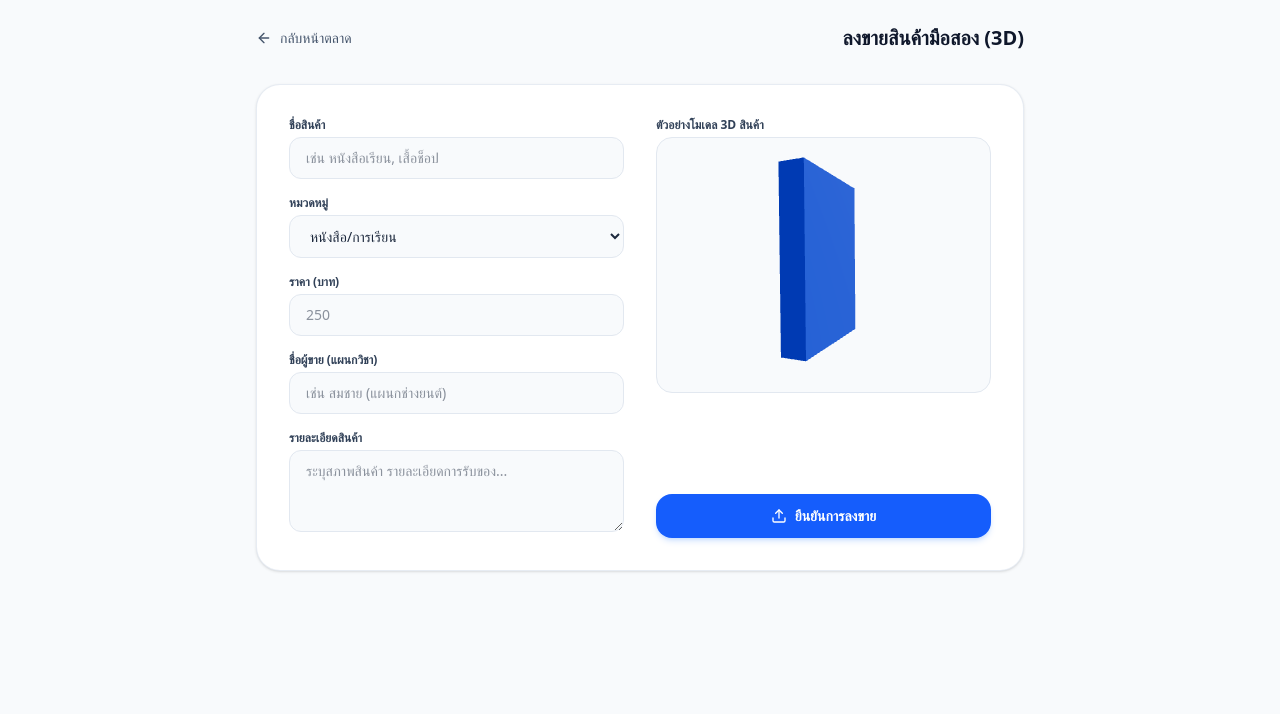
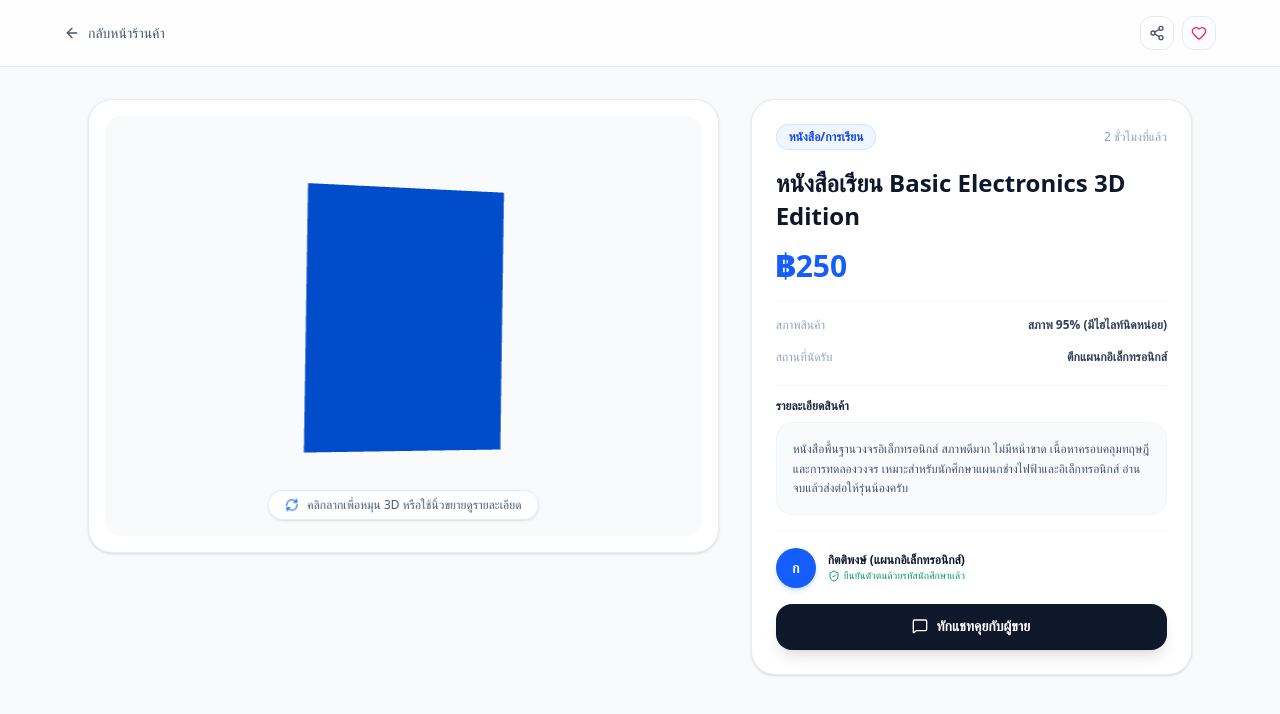
Before and after one commit to kanlaya06-stack/nextjs-boilerplate, a Next.js app: page /product in a window 1280 px wide. Shown: the top 714 px of the page. Built offline with nearby package versions, Linux system fonts and the light colour scheme.

Commit message:
Update page.tsx

```diff
--- a/app/product/page.tsx
+++ b/app/product/page.tsx
@@ -1,173 +1,218 @@
 'use client';
 
-import React, { useState } from 'react';
-import { Canvas } from '@react-three/fiber';
+import React, { useRef } from 'react';
+import { useParams, useRouter } from 'next/navigation';
+import { Canvas, useFrame } from '@react-three/fiber';
 import { OrbitControls, Float, Box, Cylinder, Torus, Cone } from '@react-three/drei';
-import { ArrowLeft, Upload, CheckCircle2 } from 'lucide-react';
+import { ArrowLeft, ShieldCheck, MessageSquare, Share2, Heart, Store, Truck, RefreshCw } from 'lucide-react';
 import Link from 'next/link';
 
-function Preview3D({ type }: { type: string }) {
+// Mock Data สินค้า
+const PRODUCTS_DATA: Record<string, any> = {
+  '1': {
+    id: '1',
+    name: 'หนังสือเรียน Basic Electronics 3D Edition',
+    category: 'หนังสือ/การเรียน',
+    price: 250,
+    condition: 'สภาพ 95% (มีไฮไลท์นิดหน่อย)',
+    seller: 'กิตติพงษ์ (แผนกอิเล็กทรอนิกส์)',
+    description: 'หนังสือพื้นฐานวงจรอิเล็กทรอนิกส์ สภาพดีมาก ไม่มีหน้าขาด เนื้อหาครอบคลุมทฤษฎีและการทดลองวงจร เหมาะสำหรับนักศึกษาแผนกช่างไฟฟ้าและอิเล็กทรอนิกส์ อ่านจบแล้วส่งต่อให้รุ่นน้องครับ',
+    type: 'book',
+    postedDate: '2 ชั่วโมงที่แล้ว',
+    location: 'ตึกแผนกอิเล็กทรอนิกส์',
+  },
+  '2': {
+    id: '2',
+    name: 'เสื้อช็อปวิทยาลัย Size L',
+    category: 'เสื้อผ้า/เครื่องแต่งกาย',
+    price: 180,
+    condition: 'มือสอง สภาพดี',
+    seller: 'อนวัช (ช่างยนต์)',
+    description: 'เสื้อช็อปปักโลโก้วิทยาลัย ขนาด L ซักสะอาดเรียบร้อย กระดุมครบทุกเม็ด ไม่มีรอยขาด นัดรับได้ที่หน้าตึกช่างยนต์ครับ',
+    type: 'shirt',
+    postedDate: '5 ชั่วโมงที่แล้ว',
+    location: 'ตึกช่างยนต์',
+  },
+  '3': {
+    id: '3',
+    name: 'ชุดวงจรไมโครคอนโทรลเลอร์ Arduino',
+    category: 'อุปกรณ์การเรียน',
+    price: 420,
+    condition: 'ของใหม่ Unbox',
+    seller: 'ธนกฤต (คอมพิวเตอร์)',
+    description: 'บอร์ดทดลองพร้อมสายไฟและเซนเซอร์พื้นฐาน ซื้อมาเกินโครงงาน ไม่เคยผ่านการใช้งาน อุปกรณ์ครบกล่องพร้อมต่อใช้งาน',
+    type: 'tech',
+    postedDate: '1 วันที่แล้ว',
+    location: 'ตึกคอมพิวเตอร์',
+  },
+  '4': {
+    id: '4',
+    name: 'กระเป๋าเป้ใส่โน้ตบุ๊ก 15.6 นิ้ว',
+    category: 'กระเป๋า/รองเท้า',
+    price: 320,
+    condition: 'สภาพ 90%',
+    seller: 'ศิริพร (การบัญชี)',
+    description: 'กระเป๋าเป้กันน้ำ มีช่องใส่โน้ตบุ๊กกันกระแทก ซิปใช้งานได้ปกติทุกช่อง มีช่องใส่ขวดน้ำด้านข้าง นัดรับที่โรงอาหารวิทยาลัย',
+    type: 'bag',
+    postedDate: '2 วันที่แล้ว',
+    location: 'โรงอาหารกลาง',
+  },
+};
+
+function RealisticProduct3D({ type }: { type: string }) {
+  const groupRef = useRef<any>(null);
+
+  useFrame((_, delta) => {
+    if (groupRef.current) {
+      groupRef.current.rotation.y += delta * 0.5;
+    }
+  });
+
   return (
-    <>
-      <ambientLight intensity={1.5} />
-      <directionalLight position={[5, 5, 5]} intensity={2} color="#ffffff" />
-      <Float speed={2} rotationIntensity={0.5} floatIntensity={0.8}>
+    <group ref={groupRef}>
+      <ambientLight intensity={1.8} />
+      <directionalLight position={[5, 8, 5]} intensity={2.5} color="#ffffff" />
+      <directionalLight position={[-5, -4, -4]} intensity={0.8} color="#93c5fd" />
+
+      <Float speed={2} rotationIntensity={0.3} floatIntensity={0.6}>
         {type === 'book' && (
           <group>
-            <Box args={[1.8, 2.4, 0.35]}><meshStandardMaterial color="#2563eb" /></Box>
-            <Box args={[1.68, 2.3, 0.28]} position={[0.05, 0, 0]}><meshStandardMaterial color="#ffffff" /></Box>
+            <Box args={[1.8, 2.4, 0.35]}><meshStandardMaterial color="#2563eb" roughness={0.3} /></Box>
+            <Box args={[1.68, 2.3, 0.28]} position={[0.05, 0, 0]}><meshStandardMaterial color="#f8fafc" roughness={0.9} /></Box>
           </group>
         )}
         {type === 'shirt' && (
           <group>
-            <Box args={[1.8, 2.2, 0.5]}><meshStandardMaterial color="#059669" /></Box>
+            <Box args={[1.8, 2.2, 0.5]} position={[0, -0.1, 0]}><meshStandardMaterial color="#059669" roughness={0.4} /></Box>
             <Cone args={[0.5, 0.4, 4]} position={[0, 1.1, 0]} rotation={[0, 0, Math.PI]}><meshStandardMaterial color="#047857" /></Cone>
+            <Box args={[0.6, 0.9, 0.45]} position={[-1.1, 0.5, 0]} rotation={[0, 0, -0.4]}><meshStandardMaterial color="#059669" /></Box>
+            <Box args={[0.6, 0.9, 0.45]} position={[1.1, 0.5, 0]} rotation={[0, 0, 0.4]}><meshStandardMaterial color="#059669" /></Box>
           </group>
         )}
         {type === 'tech' && (
           <group>
-            <Box args={[2.4, 1.6, 0.15]}><meshStandardMaterial color="#d97706" /></Box>
-            <Box args={[0.8, 0.6, 0.1]} position={[-0.4, 0.2, 0.12]}><meshStandardMaterial color="#1e293b" /></Box>
+            <Box args={[2.4, 1.6, 0.15]}><meshStandardMaterial color="#d97706" roughness={0.2} metalness={0.1} /></Box>
+            <Box args={[0.8, 0.6, 0.1]} position={[-0.4, 0.2, 0.12]}><meshStandardMaterial color="#1e293b" metalness={0.8} roughness={0.2} /></Box>
+            <Cylinder args={[0.2, 0.2, 0.4, 16]} position={[0.6, -0.2, 0.25]} rotation={[Math.PI / 2, 0, 0]}><meshStandardMaterial color="#3b82f6" metalness={0.5} /></Cylinder>
+            <Cylinder args={[0.18, 0.18, 0.35, 16]} position={[0.6, 0.3, 0.22]} rotation={[Math.PI / 2, 0, 0]}><meshStandardMaterial color="#ef4444" metalness={0.5} /></Cylinder>
           </group>
         )}
         {type === 'bag' && (
-          <group>
-            <Box args={[1.7, 2.2, 0.9]}><meshStandardMaterial color="#7c3aed" /></Box>
+          <group position={[0, -0.1, 0]}>
+            <Box args={[1.7, 2.2, 0.9]}><meshStandardMaterial color="#7c3aed" roughness={0.5} /></Box>
+            <Box args={[1.3, 1.1, 0.35]} position={[0, -0.4, 0.55]}><meshStandardMaterial color="#6d28d9" roughness={0.5} /></Box>
             <Torus args={[0.3, 0.08, 16, 32, Math.PI]} position={[0, 1.15, 0]}><meshStandardMaterial color="#4c1d95" /></Torus>
           </group>
         )}
       </Float>
-      <OrbitControls enableZoom={false} autoRotate />
-    </>
+      <OrbitControls enableZoom={true} autoRotate autoRotateSpeed={1} />
+    </group>
   );
 }
 
-export default function AddProductPage() {
-  const [name, setName] = useState('');
-  const [price, setPrice] = useState('');
-  const [category, setCategory] = useState('หนังสือ/การเรียน');
-  const [type, setType] = useState('book');
-  const [seller, setSeller] = useState('');
-  const [description, setDescription] = useState('');
-  const [submitted, setSubmitted] = useState(false);
-
-  const handleSubmit = (e: React.FormEvent) => {
-    e.preventDefault();
-    setSubmitted(true);
-  };
+export default function ProductDetailPage() {
+  const params = useParams();
+  const router = useRouter();
+  const productId = params?.id as string;
+  const product = PRODUCTS_DATA[productId] || PRODUCTS_DATA['1'];
 
   return (
-    <div className="min-h-screen bg-[#f8fafc] text-slate-800 p-6 flex flex-col items-center">
-      <div className="w-full max-w-3xl flex items-center justify-between mb-8">
-        <Link href="/" className="flex items-center gap-2 text-slate-600 hover:text-blue-600 font-medium text-sm transition-colors">
-          <ArrowLeft className="w-4 h-4" />
-          <span>กลับหน้าตลาด</span>
-        </Link>
-        <h1 className="text-xl font-bold text-slate-900">ลงขายสินค้ามือสอง (3D)</h1>
-      </div>
+    <div className="min-h-screen bg-[#f8fafc] text-slate-800 pb-20">
+      {/* Header */}
+      <header className="bg-white border-b border-slate-200/80 px-6 py-4 sticky top-0 z-30 backdrop-blur-md bg-white/80">
+        <div className="max-w-6xl mx-auto flex items-center justify-between">
+          <button
+            onClick={() => router.back()}
+            className="flex items-center gap-2 text-slate-600 hover:text-blue-600 font-medium text-sm transition-colors cursor-pointer"
+          >
+            <ArrowLeft className="w-4 h-4" />
+            <span>กลับหน้าร้านค้า</span>
+          </button>
+          <div className="flex items-center gap-2">
+            <button className="p-2 rounded-xl border border-slate-200 hover:bg-slate-50 text-slate-600 transition-all">
+              <Share2 className="w-4 h-4" />
+            </button>
+            <button className="p-2 rounded-xl border border-slate-200 hover:bg-slate-50 text-rose-500 transition-all">
+              <Heart className="w-4 h-4" />
+            </button>
+          </div>
+        </div>
+      </header>
 
-      <div className="w-full max-w-3xl bg-white rounded-3xl border border-slate-200/80 shadow-sm p-8">
-        {submitted ? (
-          <div className="text-center py-12 space-y-4">
-            <CheckCircle2 className="w-16 h-16 text-emerald-500 mx-auto" />
-            <h2 className="text-2xl font-bold text-slate-900">ลงขายสินค้าเรียบร้อยแล้ว!</h2>
-            <p className="text-sm text-slate-500">สินค้าของคุณถูกเพิ่มเข้าสู่ตลาดเรียบร้อยแล้ว</p>
-            <Link href="/" className="inline-block px-6 py-2.5 rounded-xl bg-blue-600 text-white font-medium text-sm shadow-md">
-              ดูสินค้าของคุณในหน้าตลาด
-            </Link>
+      {/* Main Content */}
+      <main className="max-w-6xl mx-auto px-6 pt-8">
+        <div className="grid grid-cols-1 lg:grid-cols-12 gap-8 items-start">
+
+          {/* Left: 3D Viewport */}
+          <div className="lg:col-span-7 bg-white rounded-3xl border border-slate-200/80 p-4 shadow-sm overflow-hidden relative">
+            <div className="h-[420px] bg-slate-50 rounded-2xl relative flex items-center justify-center">
+              <Canvas camera={{ position: [0, 0, 4.8], fov: 45 }}>
+                <RealisticProduct3D type={product.type} />
+              </Canvas>
+              <div className="absolute bottom-4 left-1/2 -translate-x-1/2 bg-white/90 backdrop-blur-sm border border-slate-200/80 px-4 py-1.5 rounded-full text-xs font-medium text-slate-600 shadow-sm flex items-center gap-2">
+                <RefreshCw className="w-3.5 h-3.5 text-blue-600 animate-spin" />
+                <span>คลิกลากเพื่อหมุน 3D หรือใช้นิ้วขยายดูรายละเอียด</span>
+              </div>
+            </div>
           </div>
-        ) : (
-          <form onSubmit={handleSubmit} className="grid grid-cols-1 md:grid-cols-2 gap-8">
-            <div className="space-y-4">
-              <div>
-                <label className="block text-xs font-bold text-slate-700 mb-1">ชื่อสินค้า</label>
-                <input
-                  type="text"
-                  required
-                  placeholder="เช่น หนังสือเรียน, เสื้อช็อป"
-                  value={name}
-                  onChange={(e) => setName(e.target.value)}
-                  className="w-full px-4 py-2.5 rounded-xl bg-slate-50 border border-slate-200 text-sm outline-none focus:border-blue-500"
-                />
+
+          {/* Right: Info */}
+          <div className="lg:col-span-5 space-y-6">
+            <div className="bg-white rounded-3xl border border-slate-200/80 p-6 shadow-sm space-y-4">
+              <div className="flex items-center justify-between">
+                <span className="text-xs font-semibold px-3 py-1 rounded-full bg-blue-50 text-blue-700 border border-blue-200/60">
+                  {product.category}
+                </span>
+                <span className="text-xs text-slate-400">{product.postedDate}</span>
               </div>
 
-              <div>
-                <label className="block text-xs font-bold text-slate-700 mb-1">หมวดหมู่</label>
-                <select
-                  value={category}
-                  onChange={(e) => {
-                    setCategory(e.target.value);
-                    if (e.target.value === 'หนังสือ/การเรียน') setType('book');
-                    else if (e.target.value === 'เสื้อผ้า/เครื่องแต่งกาย') setType('shirt');
-                    else if (e.target.value === 'อุปกรณ์การเรียน') setType('tech');
-                    else setType('bag');
-                  }}
-                  className="w-full px-4 py-2.5 rounded-xl bg-slate-50 border border-slate-200 text-sm outline-none focus:border-blue-500"
-                >
-                  <option value="หนังสือ/การเรียน">หนังสือ/การเรียน</option>
-                  <option value="เสื้อผ้า/เครื่องแต่งกาย">เสื้อผ้า/เครื่องแต่งกาย</option>
-                  <option value="อุปกรณ์การเรียน">อุปกรณ์การเรียน</option>
-                  <option value="กระเป๋า/รองเท้า">กระเป๋า/รองเท้า</option>
-                </select>
-              </div>
+              <h1 className="text-2xl font-black text-slate-900 leading-snug">{product.name}</h1>
+              <div className="text-3xl font-black text-blue-600">฿{product.price}</div>
 
-              <div>
-                <label className="block text-xs font-bold text-slate-700 mb-1">ราคา (บาท)</label>
-                <input
-                  type="number"
-                  required
-                  placeholder="250"
-                  value={price}
-                  onChange={(e) => setPrice(e.target.value)}
-                  className="w-full px-4 py-2.5 rounded-xl bg-slate-50 border border-slate-200 text-sm outline-none focus:border-blue-500"
-                />
-              </div>
-
-              <div>
-                <label className="block text-xs font-bold text-slate-700 mb-1">ชื่อผู้ขาย (แผนกวิชา)</label>
-                <input
-                  type="text"
-                  required
-                  placeholder="เช่น สมชาย (แผนกช่างยนต์)"
-                  value={seller}
-                  onChange={(e) => setSeller(e.target.value)}
-                  className="w-full px-4 py-2.5 rounded-xl bg-slate-50 border border-slate-200 text-sm outline-none focus:border-blue-500"
-                />
-              </div>
-
-              <div>
-                <label className="block text-xs font-bold text-slate-700 mb-1">รายละเอียดสินค้า</label>
-                <textarea
-                  rows={3}
-                  placeholder="ระบุสภาพสินค้า รายละเอียดการรับของ..."
-                  value={description}
-                  onChange={(e) => setDescription(e.target.value)}
-                  className="w-full px-4 py-2.5 rounded-xl bg-slate-50 border border-slate-200 text-sm outline-none focus:border-blue-500"
-                ></textarea>
-              </div>
-            </div>
-
-            <div className="flex flex-col justify-between space-y-4">
-              <div>
-                <label className="block text-xs font-bold text-slate-700 mb-1">ตัวอย่างโมเดล 3D สินค้า</label>
-                <div className="h-64 bg-slate-50 rounded-2xl border border-slate-200 relative overflow-hidden flex items-center justify-center">
-                  <Canvas camera={{ position: [0, 0, 4.5], fov: 45 }}>
-                    <Preview3D type={type} />
-                  </Canvas>
+              <div className="pt-3 border-t border-slate-100 space-y-2 text-xs text-slate-600">
+                <div className="flex justify-between py-1">
+                  <span className="text-slate-400">สภาพสินค้า</span>
+                  <span className="font-semibold text-slate-700">{product.condition}</span>
+                </div>
+                <div className="flex justify-between py-1">
+                  <span className="text-slate-400">สถานที่นัดรับ</span>
+                  <span className="font-semibold text-slate-700">{product.location}</span>
                 </div>
               </div>
 
+              <div className="pt-3 border-t border-slate-100 space-y-2">
+                <h3 className="text-xs font-bold text-slate-800">รายละเอียดสินค้า</h3>
+                <p className="text-xs text-slate-600 leading-relaxed bg-slate-50 p-4 rounded-2xl border border-slate-100">
+                  {product.description}
+                </p>
+              </div>
+
+              {/* Seller Info Card */}
+              <div className="pt-4 border-t border-slate-100 flex items-center gap-3">
+                <div className="w-10 h-10 rounded-full bg-blue-600 text-white font-bold flex items-center justify-center text-sm shadow-md shadow-blue-500/20">
+                  {product.seller[0]}
+                </div>
+                <div>
+                  <h4 className="text-xs font-bold text-slate-900">{product.seller}</h4>
+                  <p className="text-[10px] text-emerald-600 font-medium flex items-center gap-1">
+                    <ShieldCheck className="w-3 h-3" /> ยืนยันตัวตนด้วยรหัสนักศึกษาแล้ว
+                  </p>
+                </div>
+              </div>
+
+              {/* Action Button */}
               <button
-                type="submit"
-                className="w-full py-3 rounded-2xl bg-blue-600 hover:bg-blue-700 text-white font-bold text-sm transition-all shadow-md shadow-blue-500/20 flex items-center justify-center gap-2 cursor-pointer"
+                onClick={() => alert(`ส่งข้อความหาผู้ขาย: ${product.seller}`)}
+                className="w-full py-3.5 rounded-2xl bg-slate-900 hover:bg-slate-800 text-white font-bold text-sm shadow-lg transition-all flex items-center justify-center gap-2 cursor-pointer pt-3"
               >
-                <Upload className="w-4 h-4" />
-                <span>ยืนยันการลงขาย</span>
+                <MessageSquare className="w-4 h-4" />
+                <span>ทักแชทคุยกับผู้ขาย</span>
               </button>
             </div>
-          </form>
-        )}
-      </div>
+          </div>
+
+        </div>
+      </main>
     </div>
   );
 }
```
